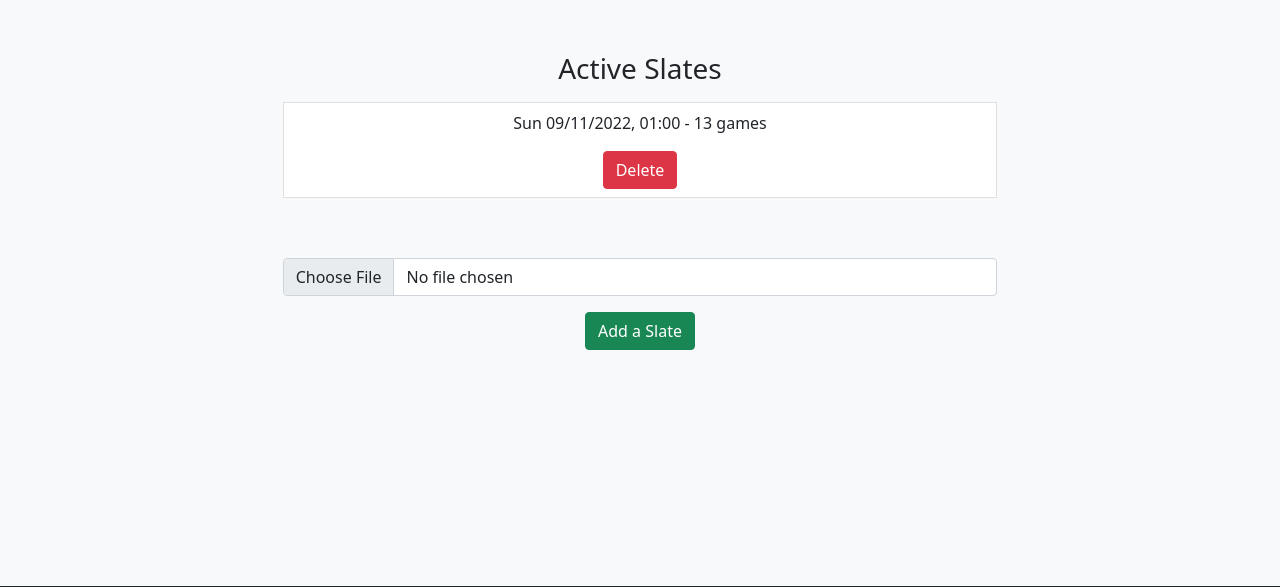
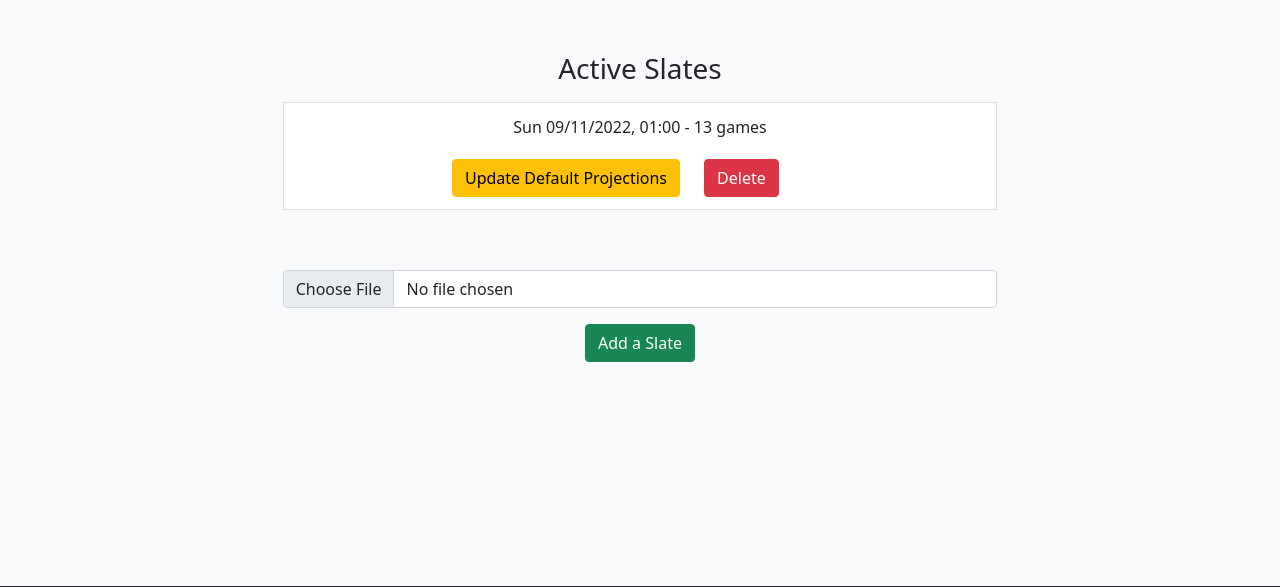
Before and after one commit to jackfarrell2/opto, a Django app: page /nfl/update-slates in a window 1280 px wide. Shown: the part 72-659 px from the top of the page. Run offline with Django 4.2, Linux system fonts and the light colour scheme; data comes from the database, SQL or seed files in the repository; both versions use the stored data as it was after the commit; some libraries are stand-ins or nearby versions.

Commit message:
completed nfl default projections specification

```diff
--- a/opto/nfl/templates/nfl/update_slates.html
+++ b/opto/nfl/templates/nfl/update_slates.html
@@ -11,17 +11,60 @@
         </div>
         <ul class="list-group">
             {% for slate in slates %}
-            <form action="{% url 'delete_slate' slate.id %}" method="post">
-                {% csrf_token %}
             <div class="row m-1">
                 <div class="col-8 mx-auto text-center">
                     <li class="list-group-item">
+                        <div class="container">
+                            <div class="row m-1">
+                                <div class="col-8 mx-auto text-center">
                                     <p class="ms-auto">{{ slate }}</p>
-                            <!-- <button class="btn btn-danger me-auto" type="submit">Delete</button> -->
-                            <button type="button" class="btn btn-danger" data-toggle="modal" data-target="#deleteSlate">
+                                </div>
+                            </div>
+                            <div class="row m-1">
+                                <div class="col-7 text-end">
+                                    <form action="{% url 'update_default_projections' slate.id %}" method="post"
+                                        enctype="multipart/form-data">
+                                        {% csrf_token %}
+                                        <button type="button" class="btn btn-warning" data-toggle="modal"
+                                            data-target="#update-default-projections">
+                                            Update Default Projections
+                                        </button>
+
+                                        <!-- Modal -->
+                                        <div class="modal fade" id="update-default-projections" tabindex="-1">
+                                            <div class="modal-dialog" role="document">
+                                                <div class="modal-content">
+                                                    <div class="modal-header">
+                                                        <h5 class="modal-title" id="update-default-projectionsLabel">
+                                                            Update
+                                                            Default
+                                                            Projections
+                                                        </h5>
+                                                        <button type="button" class="close" data-dismiss="modal">
+                                                            <span>&times;</span>
+                                                        </button>
+                                                    </div>
+                                                    <div class="modal-body">
+                                                        <input class="form-control" type="file" id="formFile"
+                                                            name="default-projections-csv" accept=".csv">
+                                                    </div>
+                                                    <div class="modal-footer">
+                                                        <button type="button" class="btn btn-secondary"
+                                                            data-dismiss="modal">Close</button>
+                                                        <button type="submit" class="btn btn-success">Upload</button>
+                                                    </div>
+                                                </div>
+                                            </div>
+                                        </div>
+                                    </form>
+                                </div>
+                                <div class="col-5 text-start">
+                                    <form action="{% url 'delete_slate' slate.id %}" method="post">
+                                        {% csrf_token %}
+                                        <button type="button" class="btn btn-danger" data-toggle="modal"
+                                            data-target="#deleteSlate">
                                             Delete
                                         </button>
-
                                         <!-- Modal -->
                                         <div class="modal fade" id="deleteSlate" tabindex="-1">
                                             <div class="modal-dialog" role="document">
@@ -40,6 +83,10 @@
                                                             data-dismiss="modal">No</button>
                                                         <button type="submit" class="btn btn-danger">Yes</button>
                                                     </div>
+                                                </div>
+                                            </div>
+                                        </div>
+                                    </form>
                                 </div>
                             </div>
                         </div>
--- a/opto/nfl/urls.py
+++ b/opto/nfl/urls.py
@@ -5,5 +5,6 @@ urlpatterns = [
     path('', views.index, name='nfl_index'),
     path('update-slates', views.update_slates, name='update_slates'),
     path('add-slate', views.add_slate, name='add_slate'),
-    path('delete-slate/<int:slate>', views.delete_slate, name='delete_slate')
+    path('delete-slate/<int:slate>', views.delete_slate, name='delete_slate'),
+    path('update-default-projections/<int:slate>', views.update_default_projections, name='update_default_projections')
 ]
--- a/opto/nfl/views.py
+++ b/opto/nfl/views.py
@@ -1,12 +1,12 @@
 from django.shortcuts import render
 from csv import DictReader
-import os
 from .models import Game, Player, Team, Slate, Position
 from django.http import HttpResponseRedirect
 from django.urls import reverse
 from codecs import iterdecode
 from datetime import datetime
 from backports.zoneinfo import ZoneInfo
+from fuzzywuzzy import fuzz
 
 
 def update_slates(request):
@@ -98,5 +98,46 @@ def add_slate(request):
     return HttpResponseRedirect(reverse('update_slates'))
 
 
+def update_default_projections(request, slate):
+    # Accept csv
+    projection_file = request.FILES['default-projections-csv']
+    csv = DictReader(iterdecode(projection_file, 'utf-8'))
+    this_slate = Slate.objects.get(pk=slate)
+    all_players = Player.objects.filter(slate=this_slate)
+    for row in csv:
+        player_name = row['Player']
+        try:
+            player = Player.objects.get(name=player_name, slate=this_slate)
+        except:
+            for each_player in all_players:
+                ratio = fuzz.ratio(each_player.name, player_name)
+                if ratio > 85:
+                    player = each_player
+                    player.projection = row['FFPts']
+                    player.save()
+                    break
+                stripped_db_name = ""
+                for ch in each_player.name:
+                    if ch.isalpha():
+                        stripped_db_name += ch
+                stripped_csv_name = ""
+                for ch in player_name:
+                    if ch.isalpha():
+                        stripped_csv_name +=ch
+                ratio = fuzz.ratio(stripped_db_name, stripped_csv_name)
+                partial_ratio = fuzz.partial_ratio(stripped_db_name, stripped_csv_name)
+                if ratio > 75 and partial_ratio > 85:
+                    player = each_player
+                    player.projection = row['FFPts']
+                    player.save()
+                    break
+            continue
+        player.projection = row['FFPts']
+        player.save()
+    return HttpResponseRedirect(reverse('update_slates'))
+
+
+
+
 def index(request):
     return render(request, 'nfl/index.html')
```
Also changed, not shown: db.sqlite3. Lines whose indentation alone changed are shown as unchanged.
